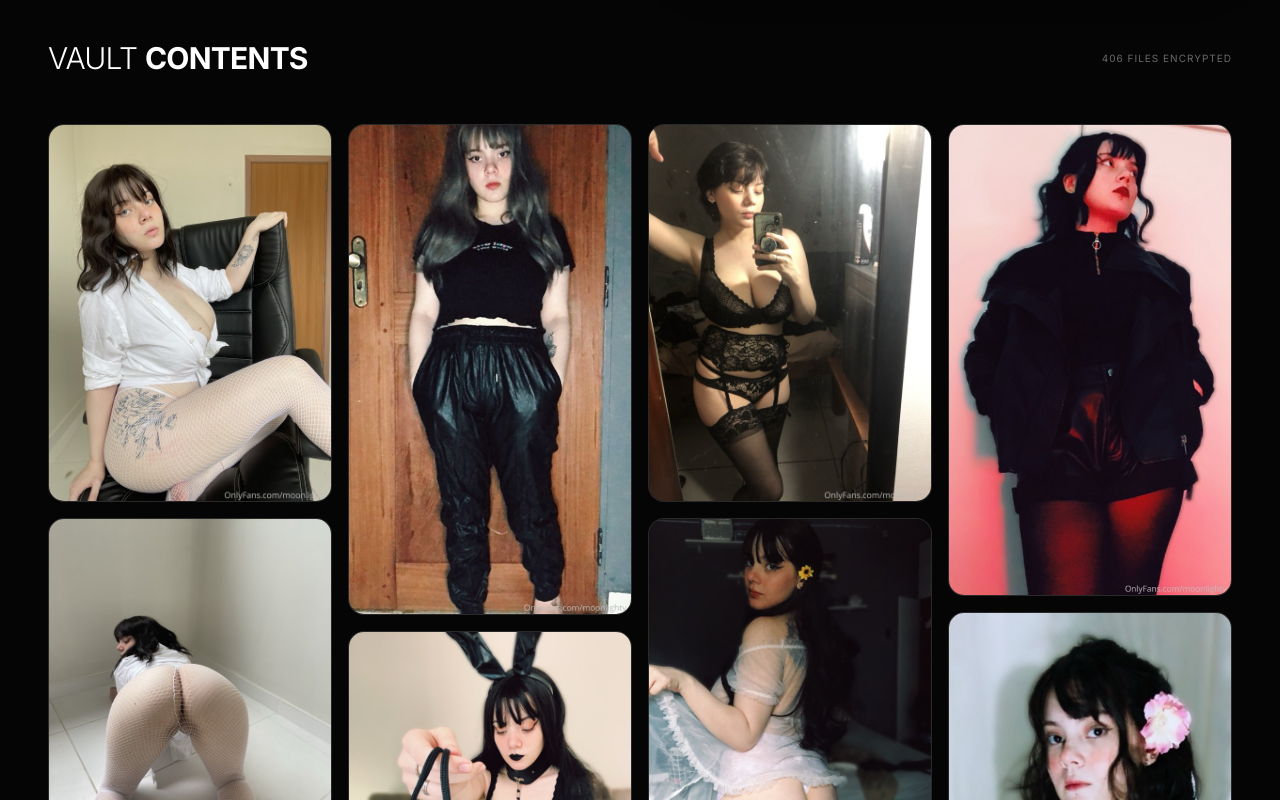
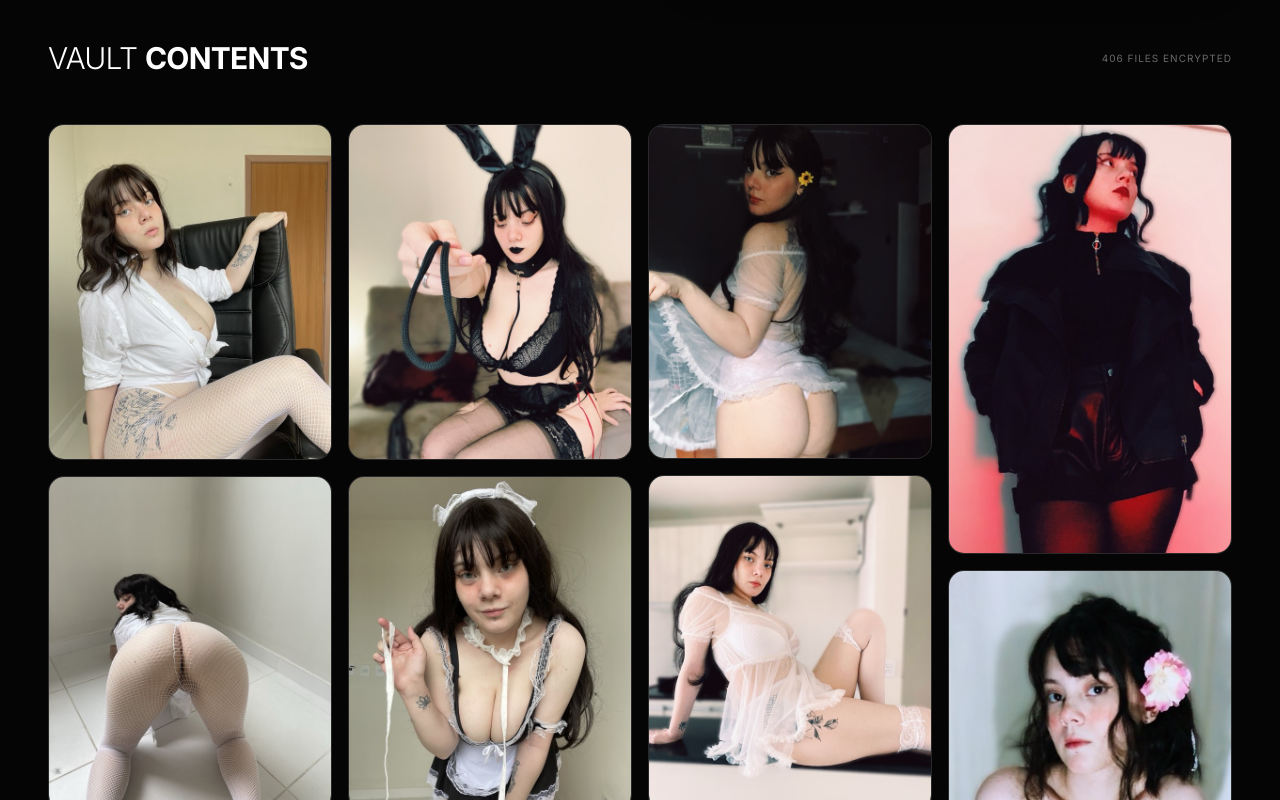
Before and after one commit to kokimotoprojetos/lauracasemarapk, a Next.js app: page / in a window 1280 px wide. Shown: the part 900-1700 px from the top of the page. Built offline with nearby package versions, Linux system fonts and the light colour scheme.

Commit message:
style: crop bottom of gallery images visually

```diff
--- a/app/ClientPage.tsx
+++ b/app/ClientPage.tsx
@@ -180,7 +180,7 @@ export default function LandingPage({ images = [] }: { images?: string[] }) {
                     src={src}
                     alt={`Preview ${i + 1}`}
                     loading="lazy"
-                    className="w-full h-auto object-cover transition-transform duration-700 group-hover:scale-105"
+                    className="w-full h-auto object-cover -mb-[15%] transition-transform duration-700 group-hover:scale-105"
                   />
                   {/* Glossy Overlay */}
                   <div className="absolute inset-0 bg-gradient-to-t from-black/80 via-black/20 to-transparent opacity-0 group-hover:opacity-100 transition-opacity duration-300">
```
